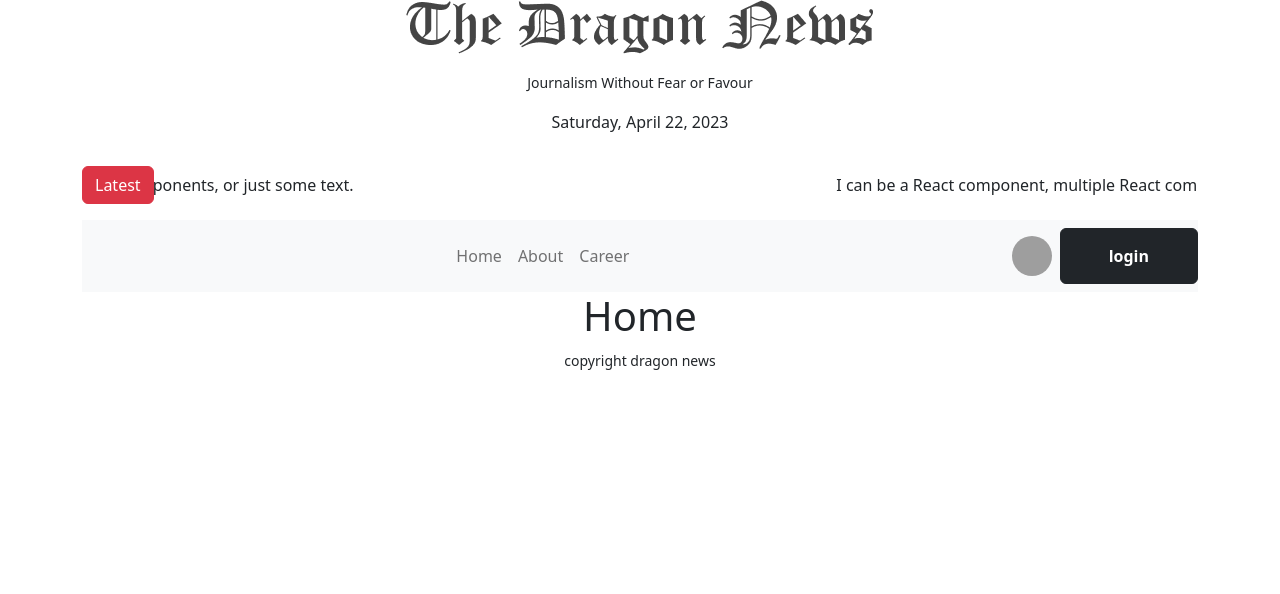
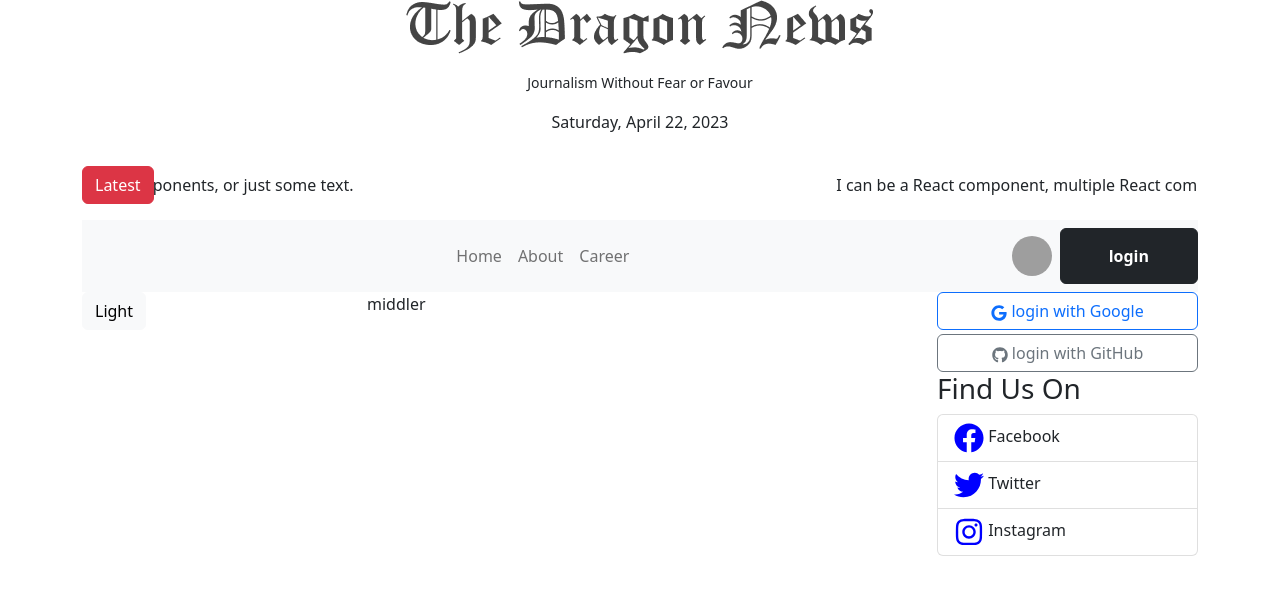
Before and after one commit to khalidhasan8880/dragon-news, a React (Vite) app: page / in a window 1280 px wide. Shown: the top 594 px of the page. Built offline with nearby package versions, Linux system fonts and the light colour scheme; grey boxes are pictures that could not be loaded.

Commit message:
right side links added

```diff
--- a/package.json
+++ b/package.json
@@ -10,6 +10,7 @@
     "preview": "vite preview"
   },
   "dependencies": {
+    "@react-icons/all-files": "^4.1.0",
     "bootstrap": "^5.2.3",
     "firebase": "^9.20.0",
     "localforage": "^1.10.0",
@@ -19,6 +20,7 @@
     "react-bootstrap": "^2.7.4",
     "react-dom": "^18.2.0",
     "react-fast-marquee": "^1.3.5",
+    "react-icons": "^4.8.0",
     "react-router-dom": "^6.10.0",
     "sort-by": "^1.2.0"
   },
--- a/src/Layout/Main.jsx
+++ b/src/Layout/Main.jsx
@@ -2,13 +2,24 @@ import React from 'react';
 import { Outlet } from 'react-router-dom';
 import Header from '../pages/Shared/Header';
 import Footer from '../pages/Shared/Footer';
+import { Col, Row } from 'react-bootstrap';
+import LeftNav from '../pages/Shared/LeftNav';
+import RightNav from '../pages/Shared/RightNav';
 
 const Main = () => {
     return (
-        <div>
+        <div className='container'>
             <Header></Header>
-            <Outlet></Outlet>
-            <Footer></Footer>
+            <Row>
+                <Col>
+                    <LeftNav></LeftNav>
+                </Col>
+                <Col xs={6}>middler</Col>
+                <Col>
+                    <RightNav ></RightNav>
+                </Col>
+            </Row>
+            {/* <Footer></Footer> */}
         </div>
     );
 };
--- a/src/pages/Shared/Header.jsx
+++ b/src/pages/Shared/Header.jsx
@@ -5,7 +5,7 @@ import moment from 'moment/moment';
 import Marquee from "react-fast-marquee";
 const Header = () => {
     return (
-        <div className='container'>
+        <div >
             <div className='text-center mb-3'>
                 <img src={logo} alt="" />
                 <p className='my-3'><small>Journalism Without Fear or Favour</small></p>
--- /dev/null
+++ b/src/pages/Shared/LeftNav.jsx
@@ -0,0 +1,12 @@
+import React from 'react';
+import { Button } from 'react-bootstrap';
+
+const LeftNav = () => {
+    return (
+        <div>
+            <Button className='' variant="light">Light</Button>
+        </div>
+    );
+};
+
+export default LeftNav;
--- /dev/null
+++ b/src/pages/Shared/RightNav.jsx
@@ -0,0 +1,21 @@
+import React from 'react';
+import { Button, ListGroup } from 'react-bootstrap';
+import { FaFacebook, FaGithub, FaGoogle, FaInstagram, FaTwitter } from 'react-icons/fa'
+const RightNav = () => {
+    return (
+        <div>
+            <Button variant="outline-primary mb-1 w-100"><FaGoogle /> login with Google</Button>
+            <Button variant="outline-secondary w-100"><FaGithub /> login with GitHub</Button>
+            <div>
+                <h3>Find Us On</h3>
+                <ListGroup>
+                    <ListGroup.Item ><FaFacebook  size={30} color='blue'></FaFacebook> Facebook </ListGroup.Item>
+                    <ListGroup.Item ><FaTwitter  size={30} color='blue'></FaTwitter>  Twitter</ListGroup.Item>
+                    <ListGroup.Item ><FaInstagram  size={30} color='blue'> </FaInstagram>  Instagram</ListGroup.Item>
+                </ListGroup>
+            </div>
+        </div>
+    );
+};
+
+export default RightNav;
```
Also changed, not shown: 1 other file (tests, documents, lock files or other folders).
